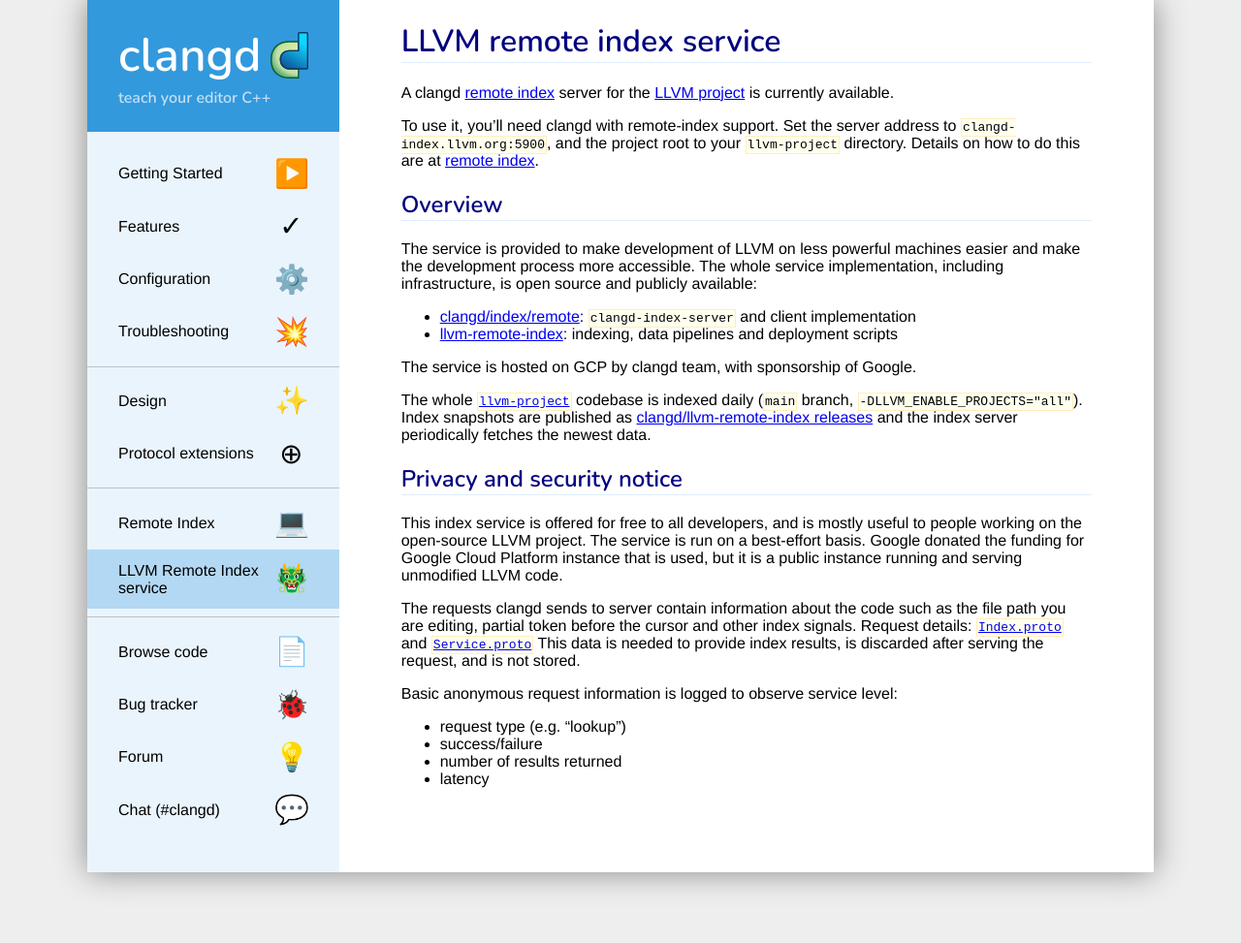
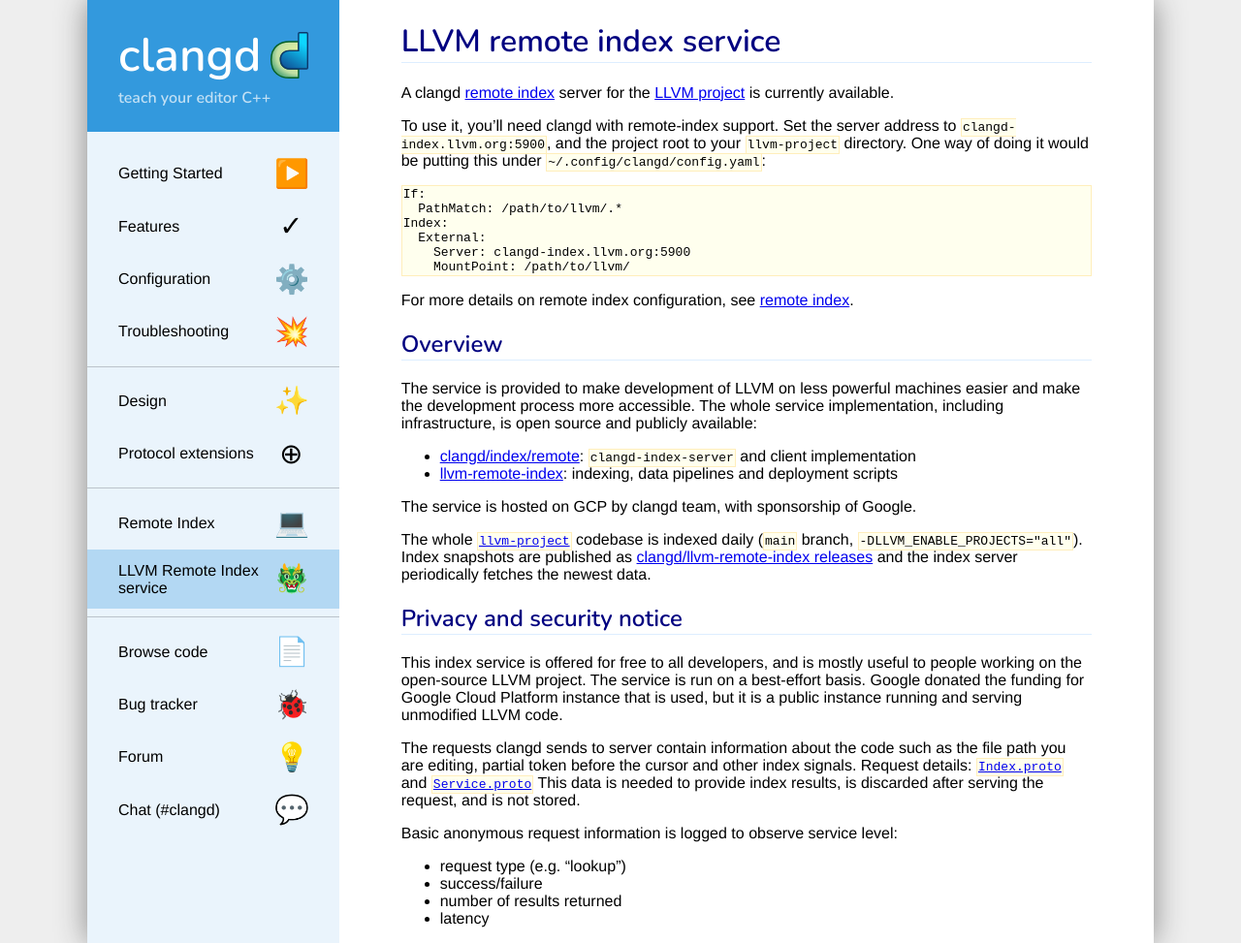
Before and after one commit to llvm/clangd-www, a Jekyll site: the page built from llvm-remote-index.md, in a window 1280 px wide. Shown: the whole page at 97% size. Built offline with Jekyll 4.4.1, drawn with Linux system fonts in a browser that asks for light colours; our own code applies the rules of GitHub Pages for plain Markdown files.

Commit message:
Add example config directly to the LLVM Remote Index docs for clarity

````diff
--- a/llvm-remote-index.md
+++ b/llvm-remote-index.md
@@ -5,7 +5,20 @@
 
 To use it, you'll need clangd with remote-index support. Set the server address
 to `clangd-index.llvm.org:5900`, and the project root to your `llvm-project`
-directory. Details on how to do this are at [remote index](/remote-index.html).
+directory. One way of doing it would be putting this under
+`~/.config/clangd/config.yaml`:
+
+```yaml
+If:
+  PathMatch: /path/to/llvm/.*
+Index:
+  External:
+    Server: clangd-index.llvm.org:5900
+    MountPoint: /path/to/llvm/
+```
+
+For more details on remote index configuration, see [remote
+index](/remote-index.html).
 
 ## Overview
 
````
